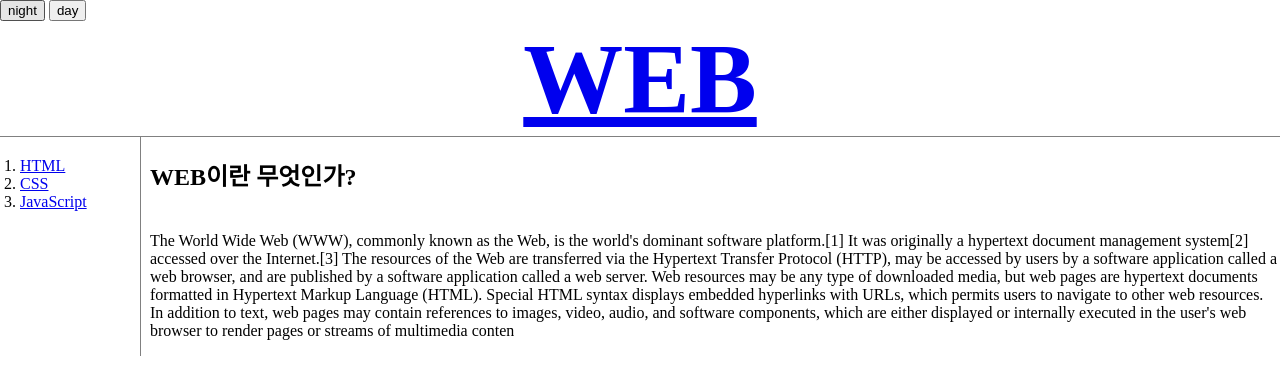
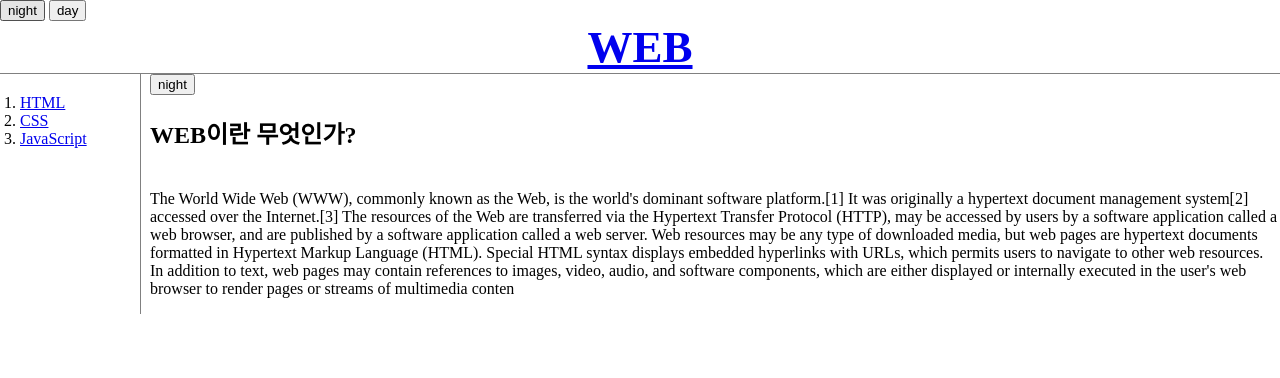
Before and after one commit to KimKH372/Web_Workspace, a plain HTML site: page 221114/index.html in a window 1280 px wide. Drawn offline with Linux system fonts and the light colour scheme.

Commit message:
JS실습

```diff
--- a/221114/index.html
+++ b/221114/index.html
@@ -26,7 +26,33 @@
 </ol>
 
 <div>
+    <input type="button" value="night" onclick="
+  if(this.value === 'night') {
+    var target = document.querySelector('body');
+    target.style.backgroundColor = 'black';
+    target.style.color= 'white';
+    this.value = 'day';
+    var alist = document.querySelectorAll('a');
+      var i = 0;
+      while ( i < alist.length) {
+          alist[i].style.color = 'powderblue';
+          console.log(alist[i]);
+          i = i + 1 ;
+      }
 
+  } else {
+    var target = document.querySelector('body');
+    target.style.backgroundColor = 'white';
+    target.style.color= 'black';
+    this.value = 'night';
+    var alist = document.querySelectorAll('a');
+    var i = 0;
+    while ( i < alist.length) {
+        alist[i].style.color = 'blue';
+        console.log(alist[i]);
+        i = i + 1 ;
+    }
+  } ">
 <h2>WEB이란 무엇인가?</h2>
 
 <p style="margin-top: 40px;">
--- a/221114/style.css
+++ b/221114/style.css
@@ -3,7 +3,7 @@
         margin: 0;
     }
     h1 {
-        font-size: 100px;
+        font-size: 45px;
         text-align: center;
         border-bottom: 1px solid gray;
         margin: 0;
```
Also changed, not shown: 221114/1.html (+28 -1 lines), 221114/2.html (+27 -0 lines), 221114/3.html (+28 -1 lines), 221114/ex2.html (+64 -0 lines).
